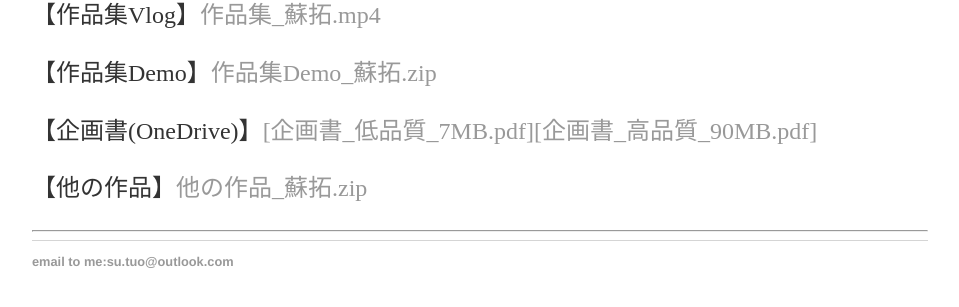
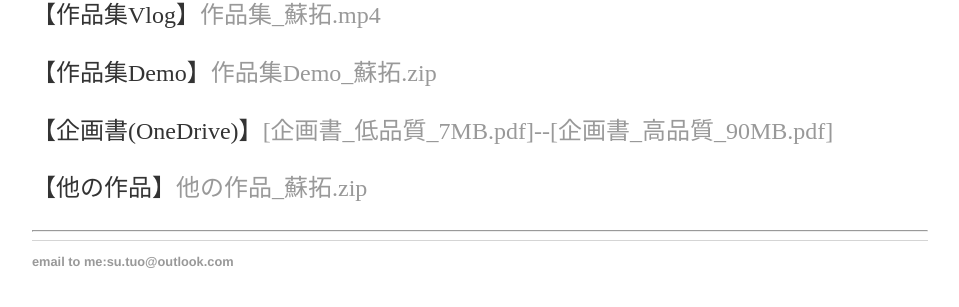
Before and after one commit to SotakuStudio/SotakuStudio.github.io, a Jekyll site: the page built from _posts/2022-01-02-japanese.md, in a window 1280 px wide and 900 px high, scrolled down 3385 px. Shown: the part 571-878 px from the top of the window, without its empty margins (160-1119 px from the left). Built offline with Jekyll 4.4.1, drawn with Linux system fonts in a browser that asks for light colours.

```diff
--- a/_posts/2022-01-02-japanese.md
+++ b/_posts/2022-01-02-japanese.md
@@ -49,7 +49,7 @@ date: 2022-01-02
 
 【作品集Demo】[作品集Demo_蘇拓.zip](https://v.qq.com/x/page/d3224z0fxsn.html)
 
-【企画書(OneDrive)】[[企画書_低品質_7MB.pdf]](https://1drv.ms/b/s!Aj9fktzHJKNciN1Sl9TfSDh3XCLvLg?e=Q9UDJ1)[[企画書_高品質_90MB.pdf]](https://1drv.ms/b/s!Aj9fktzHJKNciN1TLnTVQFnfkHPkIA?e=GIZ1ie)
+【企画書(OneDrive)】[[企画書_低品質_7MB.pdf]-](https://1drv.ms/b/s!Aj9fktzHJKNciN1Sl9TfSDh3XCLvLg?e=Q9UDJ1)[-[企画書_高品質_90MB.pdf]](https://1drv.ms/b/s!Aj9fktzHJKNciN1TLnTVQFnfkHPkIA?e=GIZ1ie)
 
 【他の作品】[他の作品_蘇拓.zip](https://1drv.ms/b/s!Aj9fktzHJKNciN06rw5TyEamfuhR8g?e=3nODQ8)
 
```
